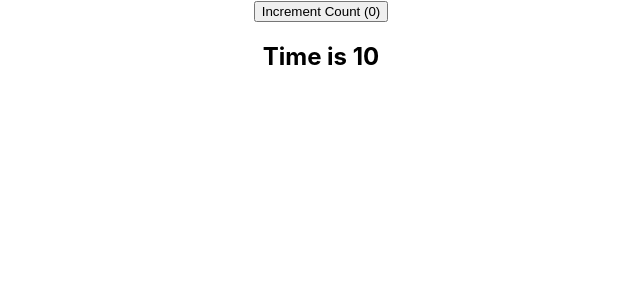
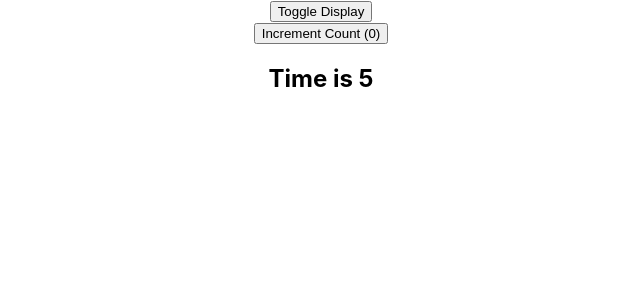
Before and after one commit to mikakallberg/React-JS, a React (Create React App) app in the folder my-app/: page / in a window 1280 px wide. Shown: the top 300 px of the page, without its empty margins (319-959 px from the left). Built offline with nearby package versions, Linux system fonts and the light colour scheme.

Commit message:
hooks with toggle

```diff
--- a/my-app/src/App.js
+++ b/my-app/src/App.js
@@ -1,11 +1,11 @@
 import './App.css';
-import UseEffectCounter from './components/UseEffectCounter';
+import UseEffectCounterContainer from "./components/UseEffectCounterContainer";
 
 
 function App() {
   return (
     <div className="App">
-        <UseEffectCounter />
+        <UseEffectCounterContainer />
     </div>
   );
 }
--- a/my-app/src/components/UseEffectCounter.js
+++ b/my-app/src/components/UseEffectCounter.js
@@ -1,6 +1,6 @@
 import React, {useState, useEffect} from 'react'
 
-// Running effects only once
+// Clean up effect
 function UseEffectCounter() {
     const [count, setCount] = useState(0);
     const [time, setTime] = useState(0);
@@ -9,14 +9,17 @@
         console.log('count 1 effect');
         document.title = count;
     }, [count]);
-
     useEffect(()=>{
         console.log('Creating timer');
         const interval = setInterval(() => {
+            console.log('Interval executed');
             setTime(time => time + 1)
         }, 1000);
+        return () => {
+            console.log('cleaning up!');
+            clearInterval(interval);
+        }
     }, []);
-
     return (
         <div>
             <button onClick={
@@ -28,6 +31,35 @@
         </div>
     )
 }
+
+// Running effects only once
+// function UseEffectCounter() {
+//     const [count, setCount] = useState(0);
+//     const [time, setTime] = useState(0);
+
+//     useEffect(() => {
+//         console.log('count 1 effect');
+//         document.title = count;
+//     }, [count]);
+
+//     useEffect(()=>{
+//         console.log('Creating timer');
+//         const interval = setInterval(() => {
+//             setTime(time => time + 1)
+//         }, 1000);
+//     }, []);
+
+//     return (
+//         <div>
+//             <button onClick={
+//                 () => setCount(count => count + 1)
+//             }>
+//                 Increment Count ({count})
+//             </button>
+//             <h2>Time is {time}</h2>
+//         </div>
+//     )
+// }
 
 
 // Conditional effects
--- /dev/null
+++ b/my-app/src/components/UseEffectCounterContainer.js
@@ -0,0 +1,20 @@
+import React, { useState } from 'react'
+import UseEffectCounter from './UseEffectCounter';
+
+function UseEffectCounterContainer() {
+    const [display, setDisplay] = useState(true);
+
+    return (
+        <div>
+            <button onClick={ () => {
+                setDisplay(!display)
+            }
+            }>
+                Toggle Display
+            </button>
+            {display && <UseEffectCounter/> }
+        </div>
+    )
+}
+
+export default UseEffectCounterContainer
```
